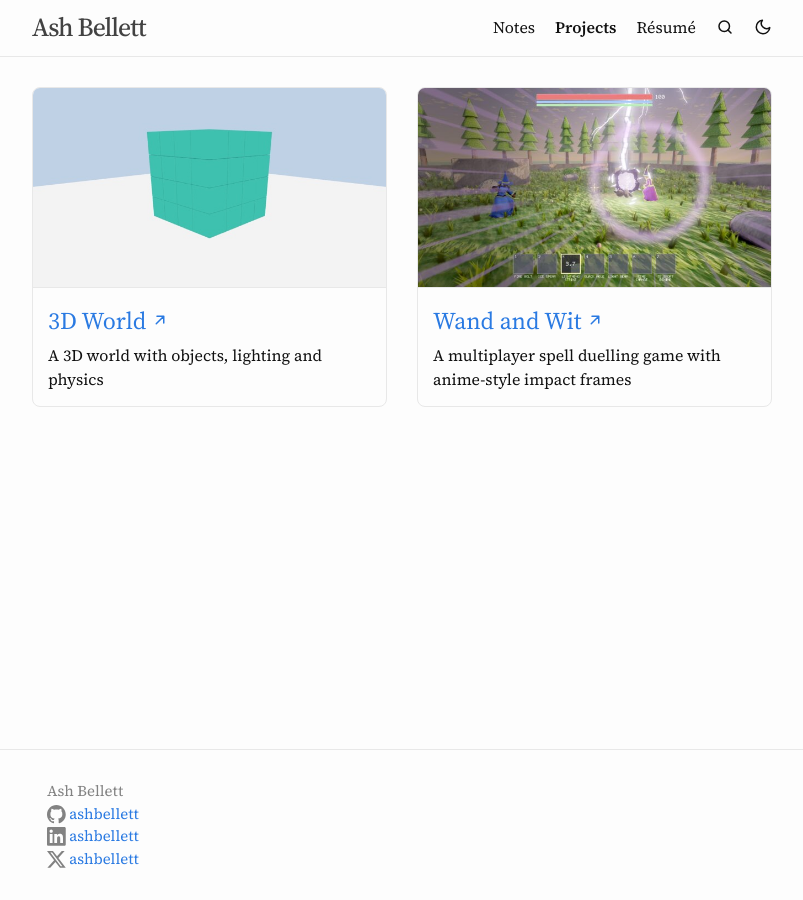
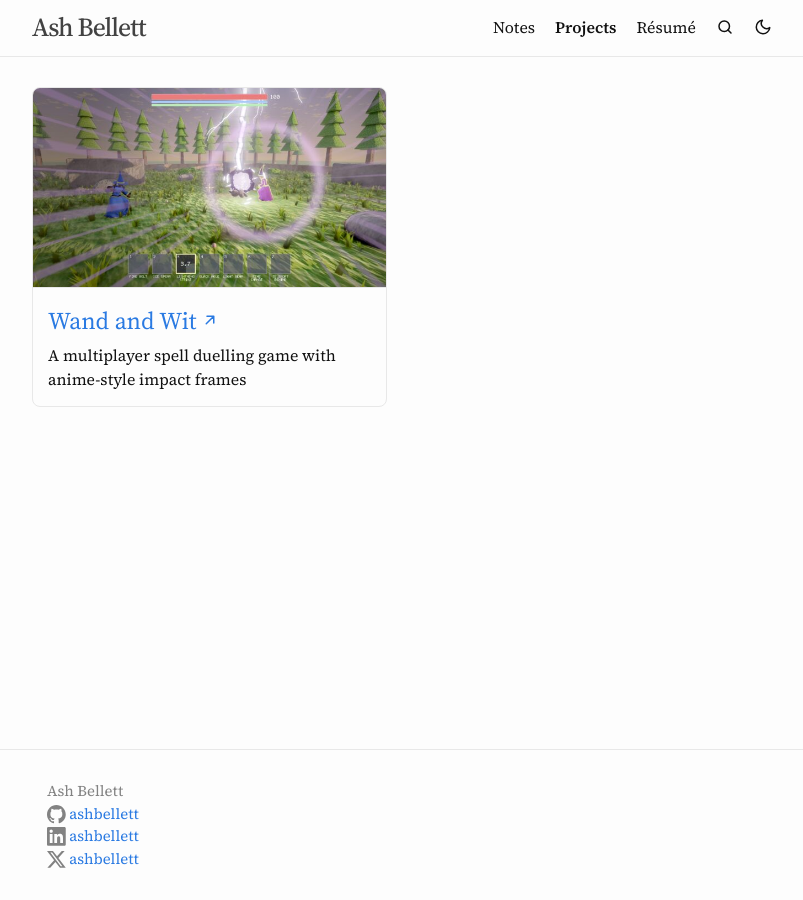
Before and after one commit to ashbellett/ashbellett.github.io, a Jekyll site: the page built from _pages/projects.html, in a window 1280 px wide. Shown: the whole page, without its empty margins (238-1041 px from the left). Built offline with Jekyll 4.4.1, drawn with Linux system fonts in a browser that asks for light colours.

Commit message:
feat: remove the 3D World project card
Claude-Session: https://claude.ai/code/session_01AbVsNteKAxcVxqnEpSc9GK

```diff
--- a/_data/projects.yml
+++ b/_data/projects.yml
@@ -1,9 +1,5 @@
 # Projects on /projects, in display order. Each opens in a new tab. The image
 # is a screenshot in assets/img/projects, 640 by 360 pixels (16:9).
-- title: 3D World
-  url: /3d-world/
-  description: "A 3D world with objects, lighting and physics"
-  image: /assets/img/projects/3d-world.jpg
 - title: Wand and Wit
   url: /projects/wand-and-wit
   description: "A multiplayer spell duelling game with anime-style impact frames"
```
Also changed, not shown: assets/img/projects/3d-world.jpg (deleted).
